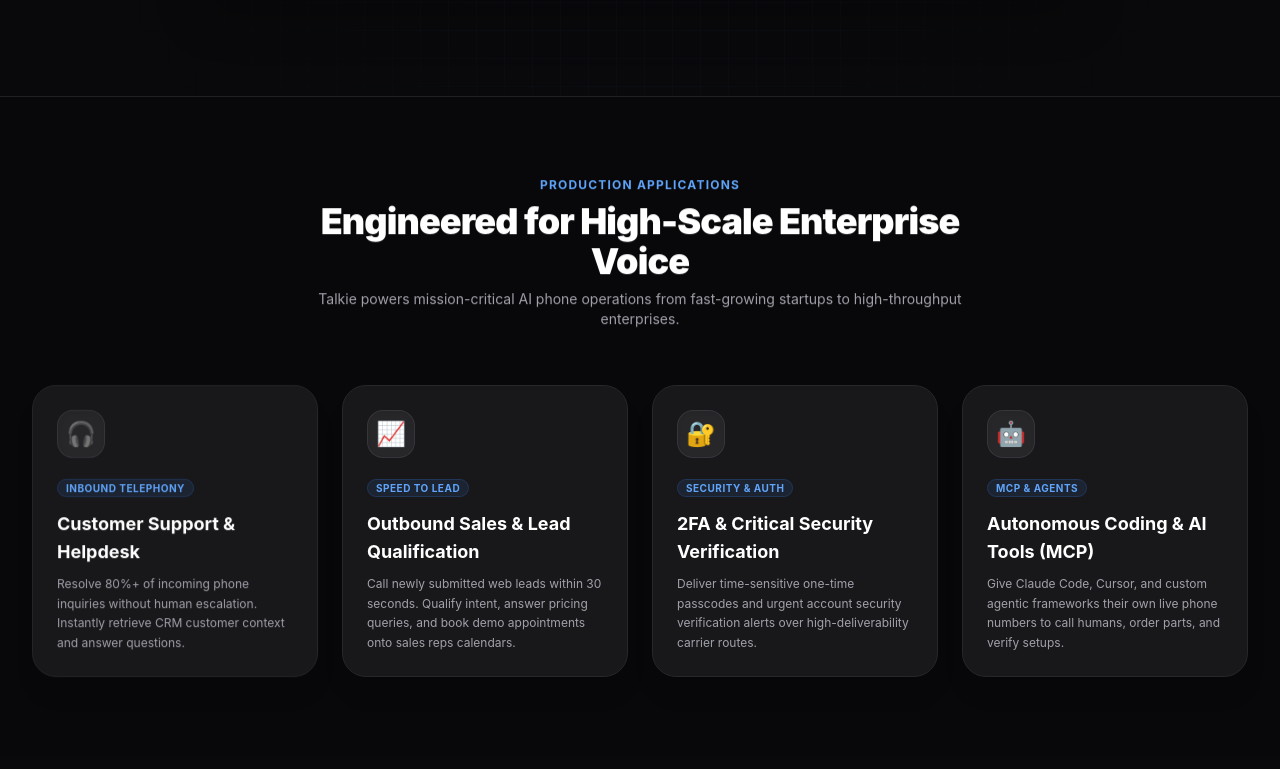
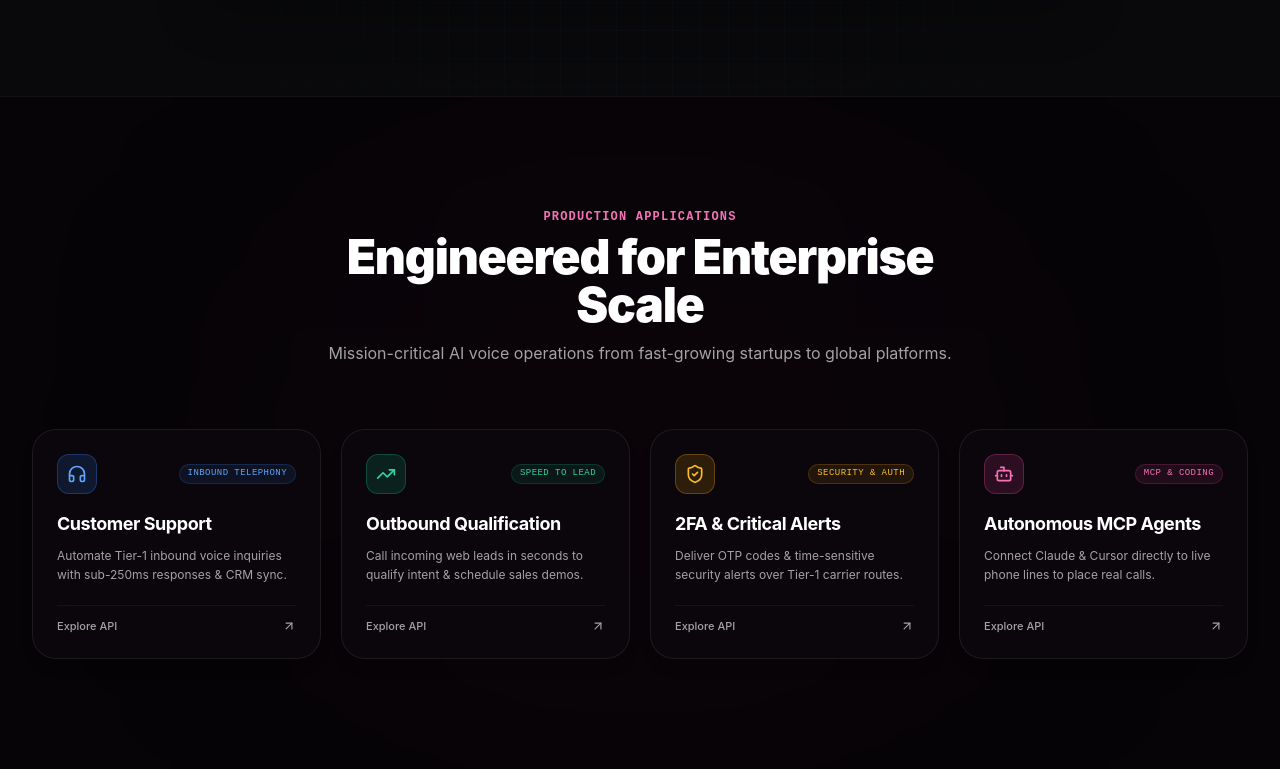
Before and after one commit to puneetnith28/Talkie, a Next.js app in the folder apps/web/: page / in a window 1280 px wide. Shown: the part 4291-5060 px from the top of the page. Built offline with nearby package versions, Linux system fonts and the light colour scheme; no server answers.

Commit message:
feat: simplify enterprise use cases with authentic vector SVG icons and minimal layout

```diff
--- a/apps/web/src/components/marketing/use-cases.tsx
+++ b/apps/web/src/components/marketing/use-cases.tsx
@@ -1,69 +1,111 @@
 'use client';
 
 import React from 'react';
-import { ScrollReveal } from '@talkie/ui';
+import { Headphones, TrendingUp, ShieldCheck, Bot, ArrowUpRight } from 'lucide-react';
+import Link from 'next/link';
 
-export function MarketingUseCases() {
-  const cases = [
+interface UseCase {
+  title: string;
+  desc: string;
+  tag: string;
+  icon: React.ReactNode;
+  iconBg: string;
+  iconBorder: string;
+  tagColor: string;
+}
+
+const USE_CASES: UseCase[] = [
   {
-      icon: '🎧',
-      title: 'Customer Support & Helpdesk',
-      desc: 'Resolve 80%+ of incoming phone inquiries without human escalation. Instantly retrieve CRM customer context and answer questions.',
+    title: 'Customer Support',
+    desc: 'Automate Tier-1 inbound voice inquiries with sub-250ms responses & CRM sync.',
     tag: 'Inbound Telephony',
+    iconBg: 'bg-blue-500/15',
+    iconBorder: 'border-blue-500/30',
+    tagColor: 'bg-blue-500/10 text-blue-400 border-blue-500/20',
+    icon: <Headphones className="w-5 h-5 text-blue-400" />,
   },
   {
-      icon: '📈',
-      title: 'Outbound Sales & Lead Qualification',
-      desc: 'Call newly submitted web leads within 30 seconds. Qualify intent, answer pricing queries, and book demo appointments onto sales reps calendars.',
+    title: 'Outbound Qualification',
+    desc: 'Call incoming web leads in seconds to qualify intent & schedule sales demos.',
     tag: 'Speed to Lead',
+    iconBg: 'bg-emerald-500/15',
+    iconBorder: 'border-emerald-500/30',
+    tagColor: 'bg-emerald-500/10 text-emerald-400 border-emerald-500/20',
+    icon: <TrendingUp className="w-5 h-5 text-emerald-400" />,
   },
   {
-      icon: '🔐',
-      title: '2FA & Critical Security Verification',
-      desc: 'Deliver time-sensitive one-time passcodes and urgent account security verification alerts over high-deliverability carrier routes.',
+    title: '2FA & Critical Alerts',
+    desc: 'Deliver OTP codes & time-sensitive security alerts over Tier-1 carrier routes.',
     tag: 'Security & Auth',
+    iconBg: 'bg-amber-500/15',
+    iconBorder: 'border-amber-500/30',
+    tagColor: 'bg-amber-500/10 text-amber-400 border-amber-500/20',
+    icon: <ShieldCheck className="w-5 h-5 text-amber-400" />,
   },
   {
-      icon: '🤖',
-      title: 'Autonomous Coding & AI Tools (MCP)',
-      desc: 'Give Claude Code, Cursor, and custom agentic frameworks their own live phone numbers to call humans, order parts, and verify setups.',
-      tag: 'MCP & Agents',
+    title: 'Autonomous MCP Agents',
+    desc: 'Connect Claude & Cursor directly to live phone lines to place real calls.',
+    tag: 'MCP & Coding',
+    iconBg: 'bg-pink-500/15',
+    iconBorder: 'border-pink-500/30',
+    tagColor: 'bg-pink-500/10 text-pink-400 border-pink-500/20',
+    icon: <Bot className="w-5 h-5 text-pink-400" />,
   },
 ];
 
+export function MarketingUseCases() {
   return (
-    <section id="use-cases" className="py-20 bg-zinc-950/40 border-t border-zinc-800/80">
-      <div className="max-w-7xl mx-auto px-4 sm:px-6 lg:px-8">
-        <ScrollReveal direction="up" distance={20}>
-          <div className="text-center max-w-2xl mx-auto mb-14">
-            <h2 className="text-xs font-bold uppercase tracking-widest text-blue-400 mb-2">
+    <section id="use-cases" className="relative py-20 sm:py-28 bg-[#060407] border-t border-white/[0.06] overflow-hidden">
+      {/* Background ambient glow */}
+      <div className="absolute top-1/2 left-1/2 -translate-x-1/2 -translate-y-1/2 w-[700px] h-[300px] bg-pink-600/[0.05] rounded-full blur-[160px] pointer-events-none" />
+
+      <div className="max-w-7xl mx-auto px-4 sm:px-6 lg:px-8 relative z-10">
+        {/* Header */}
+        <div className="text-center max-w-2xl mx-auto mb-12 sm:mb-16">
+          <h2 className="text-xs font-mono font-bold uppercase tracking-widest text-pink-400 mb-2">
             Production Applications
           </h2>
-            <h3 className="text-3xl sm:text-4xl font-black text-white tracking-tight">
-              Engineered for High-Scale Enterprise Voice
+          <h3 className="text-3xl sm:text-5xl font-black text-white tracking-tight">
+            Engineered for Enterprise Scale
           </h3>
-            <p className="text-sm text-zinc-400 mt-2 font-normal">
-              Talkie powers mission-critical AI phone operations from fast-growing startups to high-throughput enterprises.
+          <p className="text-sm sm:text-base text-neutral-400 mt-3 font-normal">
+            Mission-critical AI voice operations from fast-growing startups to global platforms.
           </p>
         </div>
-        </ScrollReveal>
 
-        <div className="grid grid-cols-1 md:grid-cols-2 lg:grid-cols-4 gap-6">
-          {cases.map((c, idx) => (
-            <ScrollReveal key={c.title} delay={idx * 100} direction="up" distance={20}>
-              <div className="p-6 rounded-3xl bg-zinc-900 border border-zinc-800 flex flex-col justify-between hover:border-zinc-700 transition group shadow-xl h-full">
+        {/* 4 Minimal Cards */}
+        <div className="grid grid-cols-1 sm:grid-cols-2 lg:grid-cols-4 gap-4 sm:gap-5">
+          {USE_CASES.map((c) => (
+            <div
+              key={c.title}
+              className="p-5 sm:p-6 rounded-2xl sm:rounded-3xl bg-[#0c080e]/80 hover:bg-[#120b15]/90 border border-white/[0.08] hover:border-pink-500/35 transition-all duration-300 flex flex-col justify-between group backdrop-blur-xl shadow-lg hover:shadow-pink-500/10"
+            >
               <div>
-                  <div className="w-12 h-12 rounded-2xl bg-zinc-800 flex items-center justify-center text-2xl mb-4 border border-zinc-700/60 shadow-inner">
+                {/* Top: Real SVG Icon + Tag */}
+                <div className="flex items-center justify-between mb-4">
+                  <div className={`w-10 h-10 rounded-xl ${c.iconBg} border ${c.iconBorder} flex items-center justify-center group-hover:scale-105 transition-transform duration-200`}>
                     {c.icon}
                   </div>
-                  <span className="text-[10px] font-bold uppercase tracking-wider px-2 py-0.5 rounded-full bg-blue-500/10 text-blue-400 border border-blue-500/20">
+                  <span className={`text-[9px] uppercase font-mono tracking-wider px-2 py-0.5 rounded-full border ${c.tagColor}`}>
                     {c.tag}
                   </span>
-                  <h4 className="text-lg font-bold text-white mt-3 mb-2">{c.title}</h4>
-                  <p className="text-xs text-zinc-400 leading-relaxed font-normal">{c.desc}</p>
+                </div>
+
+                {/* Title & Reduced Minimal Description */}
+                <h4 className="text-base sm:text-lg font-bold text-white tracking-tight mb-2 group-hover:text-pink-300 transition-colors">
+                  {c.title}
+                </h4>
+                <p className="text-xs text-neutral-400 leading-relaxed font-sans font-normal">
+                  {c.desc}
+                </p>
+              </div>
+
+              {/* Bottom Subtle Action Link */}
+              <div className="mt-5 pt-3 border-t border-white/[0.05] flex items-center justify-between text-xs text-neutral-400 group-hover:text-pink-400 transition-colors">
+                <span className="font-medium text-[11px]">Explore API</span>
+                <ArrowUpRight className="w-3.5 h-3.5 group-hover:translate-x-0.5 group-hover:-translate-y-0.5 transition-transform" />
               </div>
             </div>
-            </ScrollReveal>
           ))}
         </div>
       </div>
```
Lines whose indentation alone changed are shown as unchanged.
